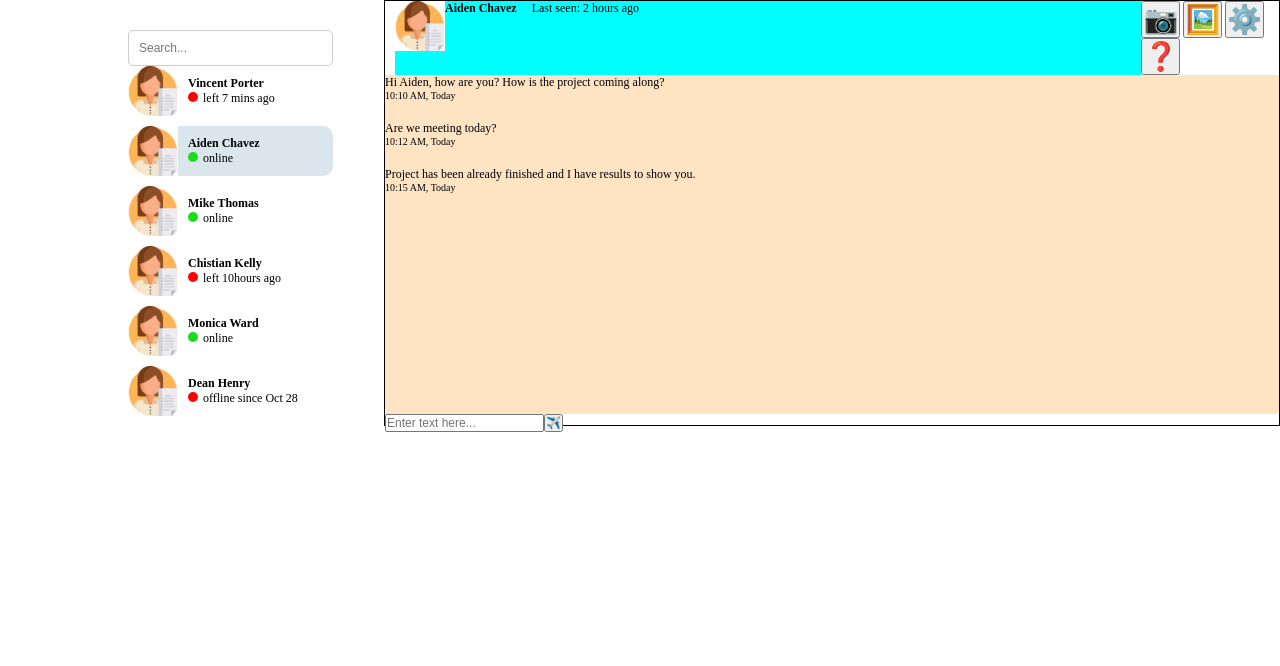
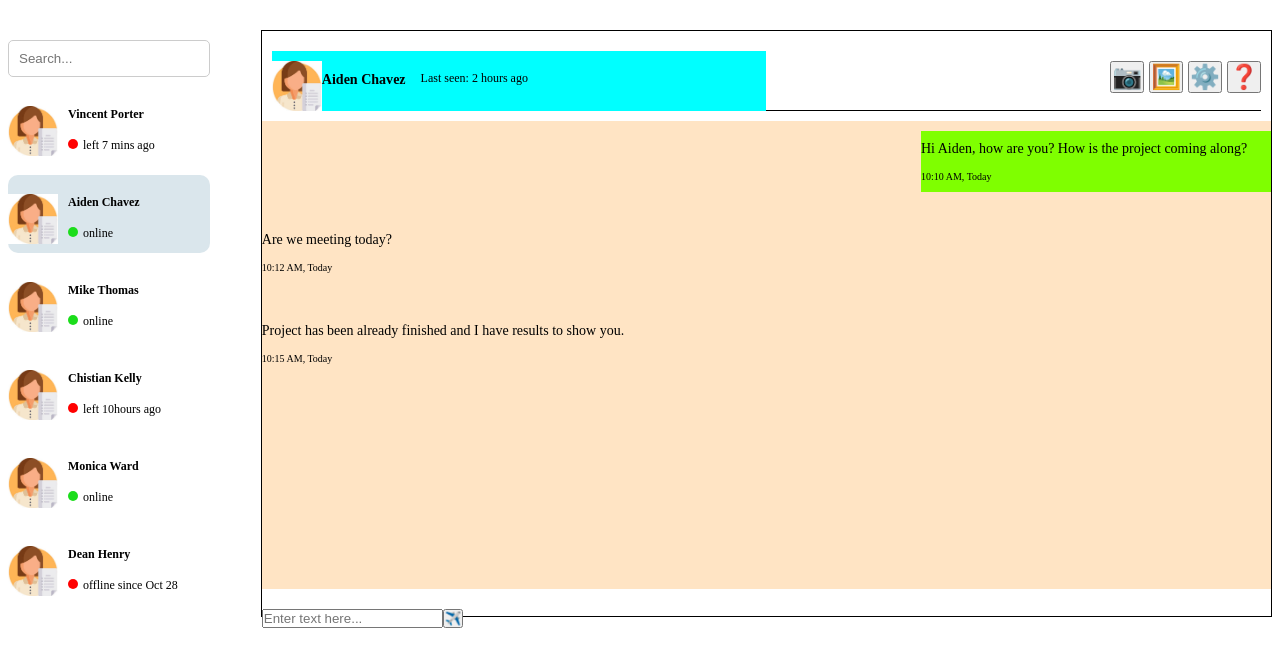
Before and after one commit to chamorrolorenzo/Trabajo-Practico-1, a plain HTML site: page index.html in a window 1280 px wide. Drawn offline with Linux system fonts and the light colour scheme.

Commit message:
se agregan guines a las clases, y margin-tom general

```diff
--- a/index.html
+++ b/index.html
@@ -82,7 +82,7 @@
         </div>
       </section>
       <section class="chat-messages">
-        <div class="message sent">
+        <div class="message-sent">
           <p>Hi Aiden, how are you? How is the project coming along?</p>
           <p class="timestamp">10:10 AM, Today</p>
         </div>
--- a/style.css
+++ b/style.css
@@ -1,29 +1,27 @@
 
 *{
-  margin: 0px;
+  margin-top: 10px;
   padding: 0px;
-  font-size: 12px;
- }
+}
 body{
   min-width: 100vh;
 }
 
 .sidebar{
   min-width: 20%;
-  margin-left: 10%;
   gap: 20px;
 }
 
 .search{
   width: 80%;
   padding: 10px;
-  border-radius: 5px;/*se engroso el borde*/
-  margin-top: 30px;
-  border: 0.5px solid #ccc;/*le pedimos que sea mas fino*/
+  border-radius: 5px;
+  border: 0.5px solid #ccc;
   }
 
   section{
     display: flex;
+    font-size: 12px;
   }
 
   img{
@@ -33,7 +31,6 @@ body{
   li{
     display: flex;
     align-items: center;
-    /* white-space: nowrap; se deja comentado para ver como se comporte*/
     gap: 10px;
     max-width: 80%;
     margin-bottom: 10px;
@@ -48,7 +45,7 @@ body{
   border-radius: 60%;
   margin-right: 5px;
   }
-  /*se usa lo mismo cambia el color*/
+
   .status-red::before{
   content: "";
   background-color: red;
@@ -58,21 +55,22 @@ body{
   border-radius: 60%;
   margin-right: 5px;
   }
-/*se agrega chatting*/
+
 .contact-chatting{
   background-color:rgb(218, 230, 236) ;
   border-radius: 10px;
 }
 
-/*segunda parte*/
+
 
 main{
   width: 100%;
   border: 1px solid;
+  box-sizing: border-box;
   }
 
   .header{
-    border-bottom: 1px solid;
+
   }
 
 .chat-header{
@@ -88,12 +86,12 @@ main{
   gap: 15px;
 }
 
-/* botonos*/
-.chat-accions{
+
+.chat-actions{
   display: flex;
   justify-content: flex-end;
   align-items: flex-start;
-  gap: 10px;
+  gap: 5px;
   width: 100%;
   margin-right: 10px;
   border-bottom: 1px solid;
@@ -101,7 +99,7 @@ main{
   }
 
   .chat-actions button{
-    font-size: 28px;
+    font-size: 24px;
   }
 
   .chat-messages{
@@ -111,6 +109,14 @@ main{
     gap: 20px;
     font-size: 14px;
     background-color: bisque;
+  }
+
+  .message-sent{
+    background-color: chartreuse;
+    align-self: flex-end;
+    white-space: nowrap;
+    border: 5px;
+    min-width: 350px;
   }
 
   .timestamp{
```
